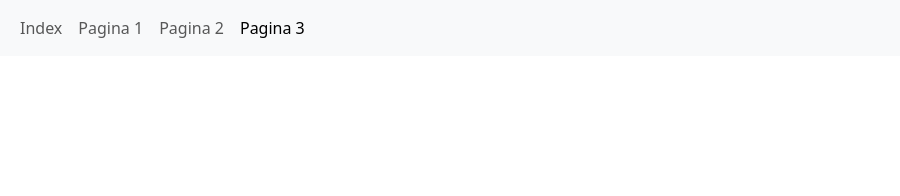
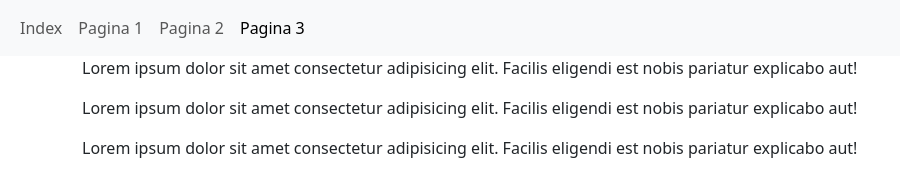
Before and after one commit to MrClumsy-ai/Laboratorio6, a plain HTML site: page Laboratorio 6/pagina3.html in a window 1280 px wide. Shown: the whole page, without its empty margins (0-900 px from the left). Drawn offline with nearby package versions, Linux system fonts and the light colour scheme.

Commit message:
modified:   Laboratorio 6/index.html 	modified:   Laboratorio 6/pagina1.html 	modified:   Laboratorio 6/pagina2.html 	modified:   Laboratorio 6/pagina3.html

```diff
--- a/Laboratorio 6/pagina3.html
+++ b/Laboratorio 6/pagina3.html
@@ -27,6 +27,22 @@
 				</ul>
 			</div>
 		</nav>
+		<main>
+			<div class="container">
+				<p>
+					Lorem ipsum dolor sit amet consectetur adipisicing elit.
+					Facilis eligendi est nobis pariatur explicabo aut!
+				</p>
+				<p>
+					Lorem ipsum dolor sit amet consectetur adipisicing elit.
+					Facilis eligendi est nobis pariatur explicabo aut!
+				</p>
+				<p>
+					Lorem ipsum dolor sit amet consectetur adipisicing elit.
+					Facilis eligendi est nobis pariatur explicabo aut!
+				</p>
+			</div>
+		</main>
 		<script src="https://cdn.jsdelivr.net/npm/bootstrap@5.3.3/dist/js/bootstrap.bundle.min.js"></script>
 	</body>
 </html>
```
Also changed, not shown: Laboratorio 6/index.html (+8 -0 lines), Laboratorio 6/pagina1.html (+16 -0 lines), Laboratorio 6/pagina2.html (+16 -0 lines).
